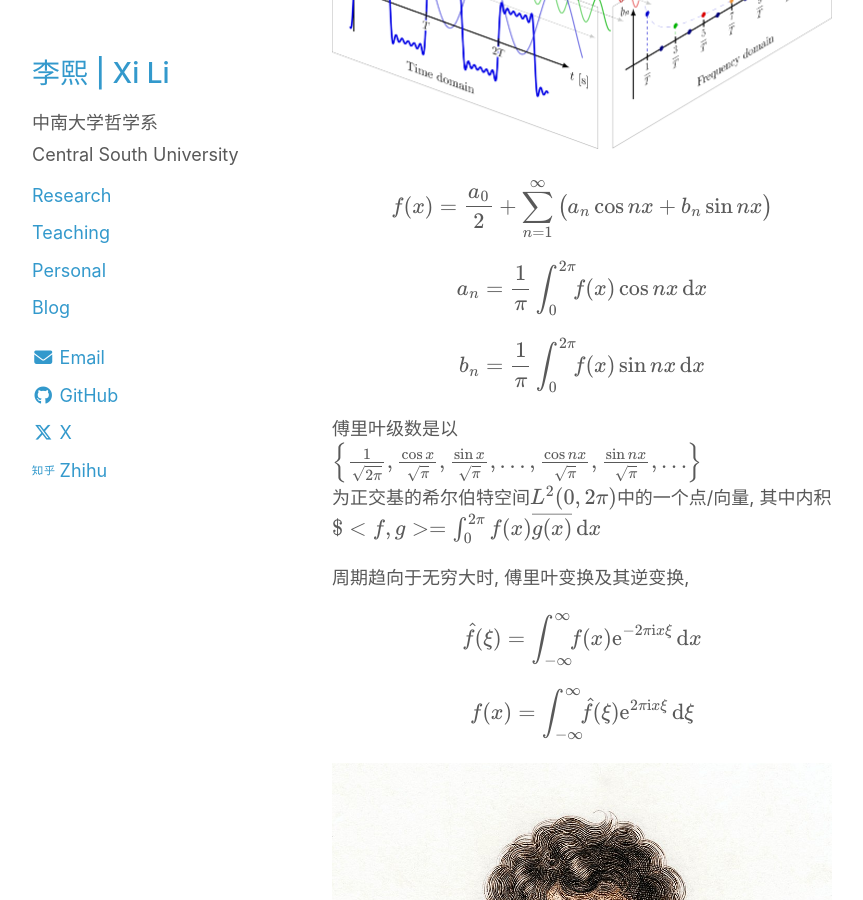
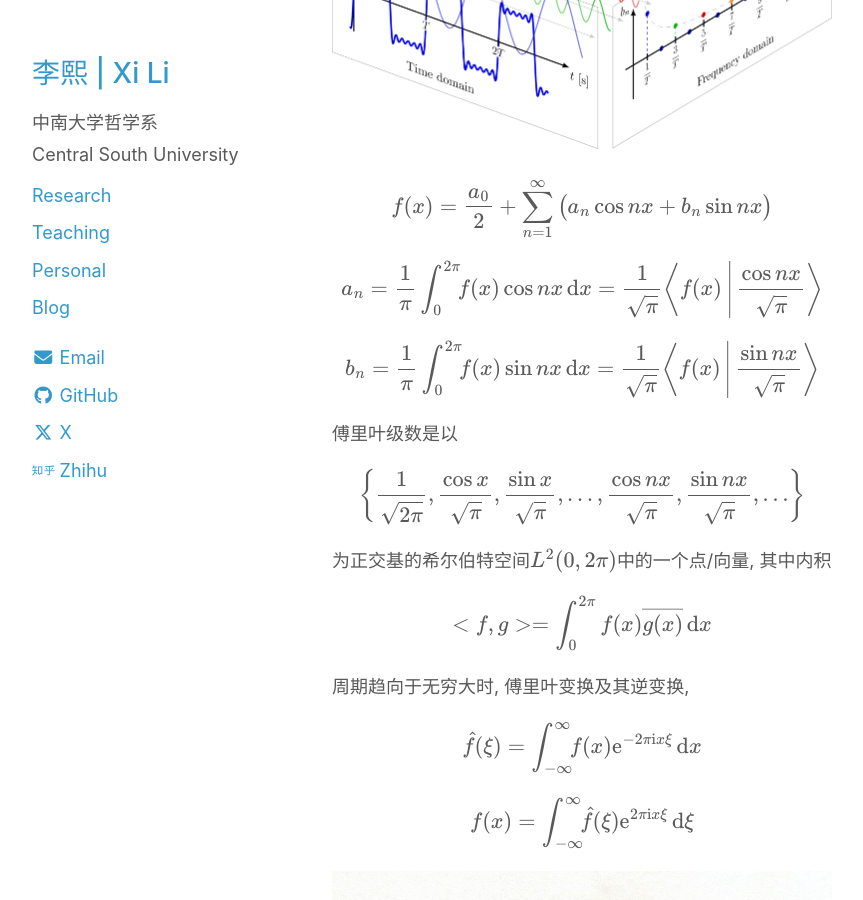
Before and after one commit to rickylixi/rickylixi.github.io, a Jekyll site: the page built from _posts/2025-10-27-music.md, in a window 1280 px wide and 900 px high, scrolled down 7602 px. Shown: the whole window, without its empty margins (26-889 px from the left). Built offline with Jekyll 4.4.1, drawn with Linux system fonts in a browser that asks for light colours; comment, search, counter and statistics services are not loaded.

Commit message:
Update 2025-10-27-music.md

```diff
--- a/_posts/2025-10-27-music.md
+++ b/_posts/2025-10-27-music.md
@@ -124,14 +124,17 @@ canonical_url: "/blog/2025/10/27/music.html"
 
 $$f(x)=\dfrac{a_0}{2}+\sum\limits_{n=1}^\infty\big(a_n\cos nx+b_n\sin nx\big)$$
 
-$$a_n = \frac{1}{\pi}\int_0^{2\pi}\!\!f(x)\cos nx\,\mathrm{d}x$$
+$$a_n = \frac{1}{\pi}\int_0^{2\pi}\!\!f(x)\cos nx\,\mathrm{d}x=\frac{1}{\sqrt{\pi}}\left\langle f(x)\,\middle|\,\frac{\cos nx}{\sqrt{\pi}}\right\rangle$$
 
-$$b_n = \frac{1}{\pi}\int_0^{2\pi}\!\!f(x)\sin nx\,\mathrm{d}x$$
+$$b_n = \frac{1}{\pi}\int_0^{2\pi}\!\!f(x)\sin nx\,\mathrm{d}x=\frac{1}{\sqrt{\pi}}\left\langle f(x)\,\middle|\,\frac{\sin nx}{\sqrt{\pi}}\right\rangle$$
 
 傅里叶级数是以
+
 $$\left\{\frac{1}{\sqrt{2\pi}},\frac{\cos x}{\sqrt{\pi}},\frac{\sin x}{\sqrt{\pi}},\dots,\frac{\cos nx}{\sqrt{\pi}}, \frac{\sin nx}{\sqrt{\pi}},\dots\right\}$$
+
 为正交基的希尔伯特空间$L^2(0,2\pi)$中的一个点/向量, 其中内积
-$$$<f,g>=\int_0^{2\pi}f(x)\overline{g(x)}\,\mathrm{d}x$$
+
+$$<f,g>=\int_0^{2\pi}f(x)\overline{g(x)}\,\mathrm{d}x$$
 
 周期趋向于无穷大时, 傅里叶变换及其逆变换,
 
```
